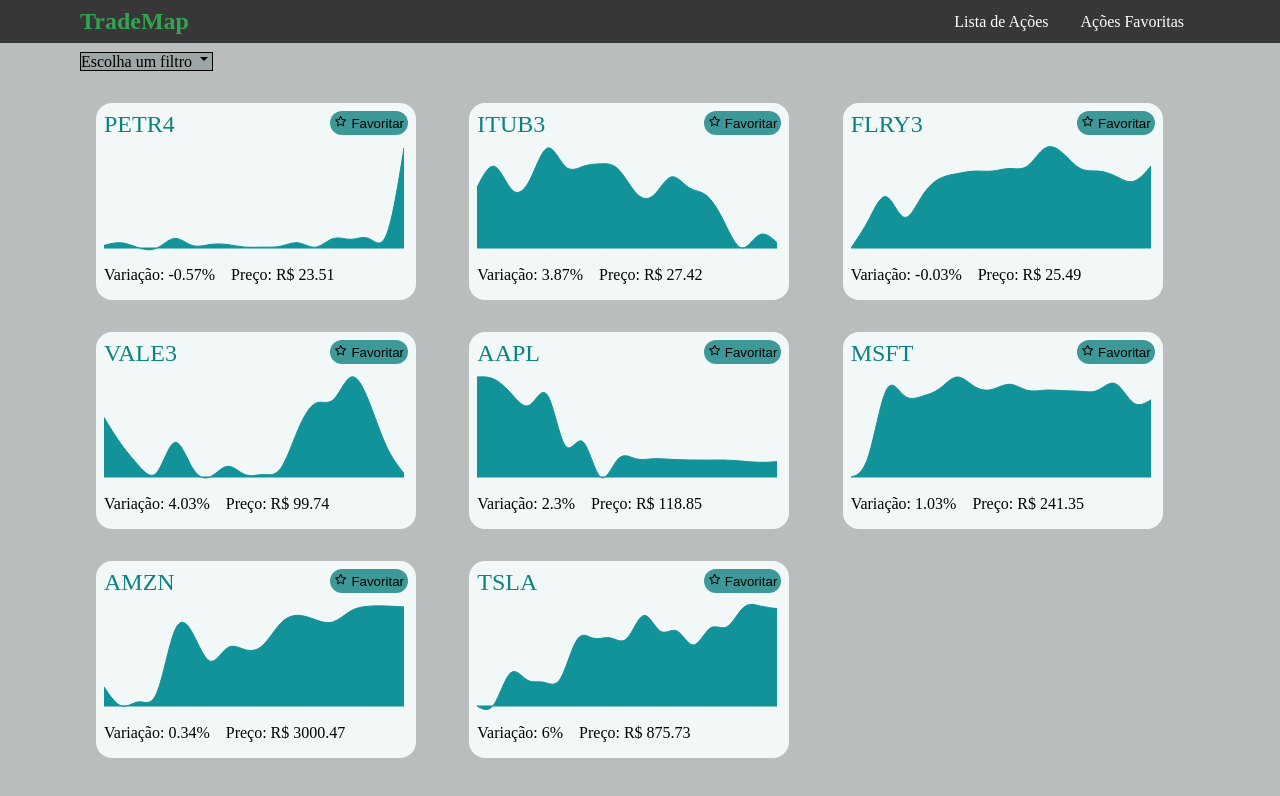
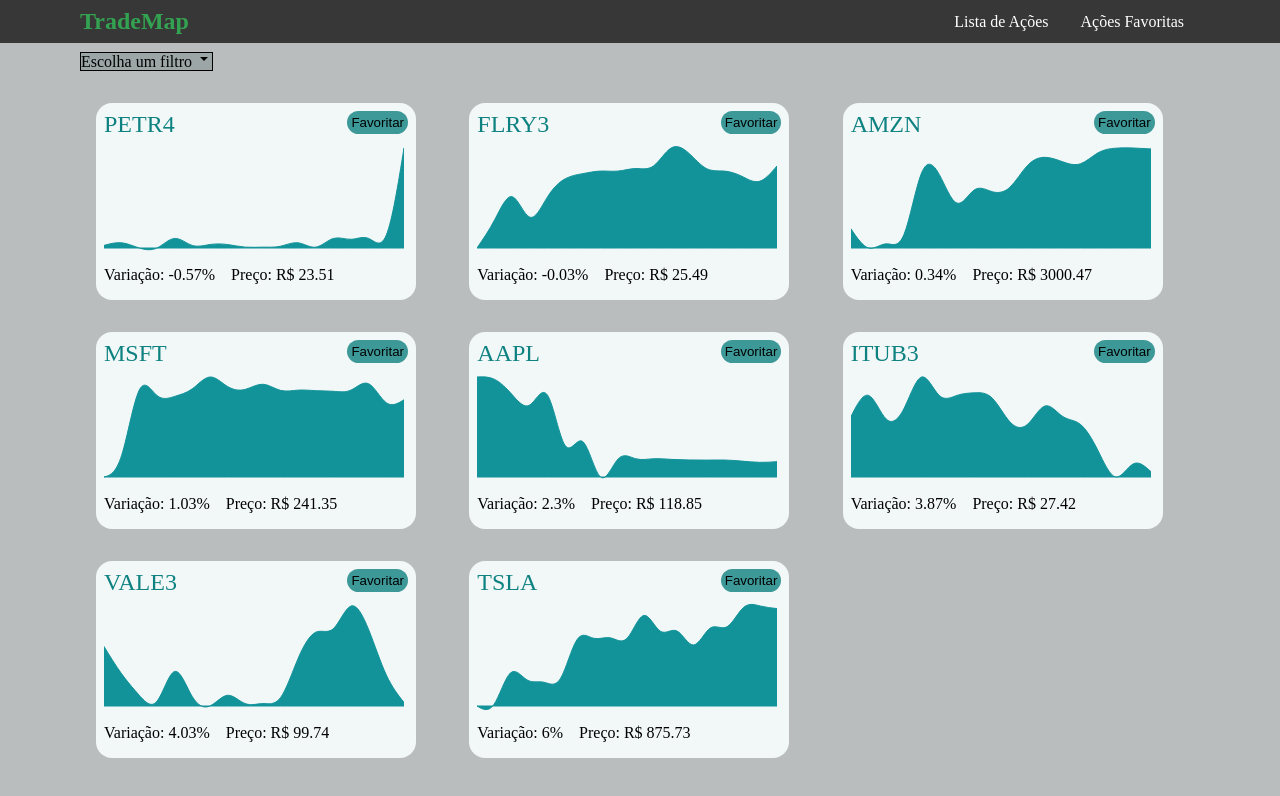
Before and after one commit to TradeMap-Code/desafio-frontend, a React (Create React App) app: page / in a window 1280 px wide. Shown: the top 796 px of the page. Built offline with nearby package versions, Linux system fonts and the light colour scheme.

Commit message:
Stocks and favorite stocks pages can now filter by price and variation.

```diff
--- a/src/App.jsx
+++ b/src/App.jsx
@@ -1,12 +1,12 @@
 import { useState } from 'react';
 
-import stocks from './stocks.json';
 import { FavoriteList } from './components/FavoriteList';
 import { Header } from './components/Header';
 import { StockList } from './components/StockList';
+import { Filter } from './components/Filter';
 
+import stocks from './stocks.json';
 import './styles/global.css';
-import { Filter } from './components/Filter';
 
 const filterOptions = [
   {
@@ -33,7 +33,10 @@ const filterOptions = [
 
 export default function App() {
   const [activePage, setActivePage] = useState('list');
-  const [activeFilter, setActiveFilter] = useState('none');
+  const [activeFilter, setActiveFilter] = useState({
+    label: 'Sem filtro',
+    value: 'none',
+  });
   const [favoriteStocks, setFavoriteStock] = useState([]);
 
   function onFavoriteStock(selected) {
@@ -52,9 +55,34 @@ export default function App() {
         favoriteStocks.splice(findIndex, 1);
         return setFavoriteStock([...favoriteStocks]);
       }
-
       return null;
     });
+  }
+
+  function onSetFilterState(label, value) {
+    setActiveFilter({ label, value });
+    console.log('i got clicked', activeFilter);
+  }
+
+  function onFilterSet(stocksArray) {
+    const stockOrderByPrice = stocksArray
+      .sort((stockA, stockB) => stockA.price - stockB.price)
+      .slice(0, stocks.lenght);
+
+    const stockOrderVariation = stocksArray
+      .sort((stockA, stockB) => stockA.variation - stockB.variation)
+      .slice(0, stocks.lenght);
+
+    if (activeFilter.value === 'expensivest') {
+      return stockOrderByPrice.reverse();
+    } else if (activeFilter.value === 'cheapest') {
+      return stockOrderByPrice;
+    } else if (activeFilter.value === 'higher') {
+      return stockOrderVariation.reverse();
+    } else if (activeFilter.value === 'lower') {
+      return stockOrderVariation;
+    }
+    return stocks;
   }
 
   return (
@@ -66,12 +94,17 @@ export default function App() {
         <Filter
           filterOptions={filterOptions}
           activeFilter={activeFilter}
-          onSelectFilter={setActiveFilter}
+          onSelectFilter={onSetFilterState}
         />
         {activePage === 'list' ? (
-          <StockList onButtonClick={onFavoriteStock} stocks={stocks} />
+          <StockList
+            onFilterSet={onFilterSet}
+            onButtonClick={onFavoriteStock}
+            stocks={stocks}
+          />
         ) : (
           <FavoriteList
+            onFilterSet={onFilterSet}
             onButtonClick={onUnfavoriteStock}
             favoriteStocks={favoriteStocks}
           />
--- a/src/components/FavoriteButton.jsx
+++ b/src/components/FavoriteButton.jsx
@@ -1,5 +1,3 @@
-import { AiOutlineStar } from 'react-icons/ai';
-
 import styles from '../styles/components/FavoriteButton.module.css';
 
 export function FavoriteButton({ onButtonClick, company }) {
@@ -12,7 +10,7 @@ export function FavoriteButton({ onButtonClick, company }) {
           onButtonClick(company);
         }}
       >
-        <AiOutlineStar /> Favoritar
+        Favoritar
       </button>
     </div>
   );
--- a/src/components/FavoriteList.jsx
+++ b/src/components/FavoriteList.jsx
@@ -1,14 +1,12 @@
 import styles from '../styles/components/FavoriteList.module.css';
 import { StockList } from './StockList';
 
-export function FavoriteList({
-  onButtonClick,
-  favoriteStocks,
-}) {
+export function FavoriteList({ onButtonClick, favoriteStocks, onFilterSet }) {
   return (
     <div className={styles.listedFavoritePage}>
       <div className={styles.favoriteGroup}>
         <StockList
+          onFilterSet={onFilterSet}
           stocks={favoriteStocks}
           onButtonClick={onButtonClick}
         />
--- a/src/components/Filter.jsx
+++ b/src/components/Filter.jsx
@@ -5,7 +5,7 @@ export function Filter({ filterOptions, onSelectFilter }) {
   const listedOptions = filterOptions.map((option) => {
     return (
       <li key={option.value}>
-        <a href='/#' onClick={() => onSelectFilter(option.value)}>
+        <a href='/#' onClick={() => onSelectFilter(option.label, option.value)}>
           {option.label}
         </a>
       </li>
--- a/src/components/StockBlock.jsx
+++ b/src/components/StockBlock.jsx
@@ -12,11 +12,8 @@ export function StockBlock({
 }) {
   let xChartValue = 1;
   const dataArr = chart.map((variation) => {
-    console.log(company)
     return { x: xChartValue++, y: variation };
-
   });
-  console.log(dataArr);
 
   return (
     <div className={styles.stockWrapper}>
--- a/src/components/StockList.jsx
+++ b/src/components/StockList.jsx
@@ -1,8 +1,10 @@
 import styles from '../styles/components/StockList.module.css';
 import { StockBlock } from './StockBlock';
 
-export function StockList({ stocks, onButtonClick }) {
-  const listedStocks = stocks.map((stock) => {
+export function StockList({ stocks, onButtonClick, onFilterSet }) {
+  const filteredStocks = onFilterSet(stocks);
+
+  const listedStocks = filteredStocks.map((stock) => {
     return (
       <div key={stock.company} className={styles.stockListed}>
         <StockBlock
```
